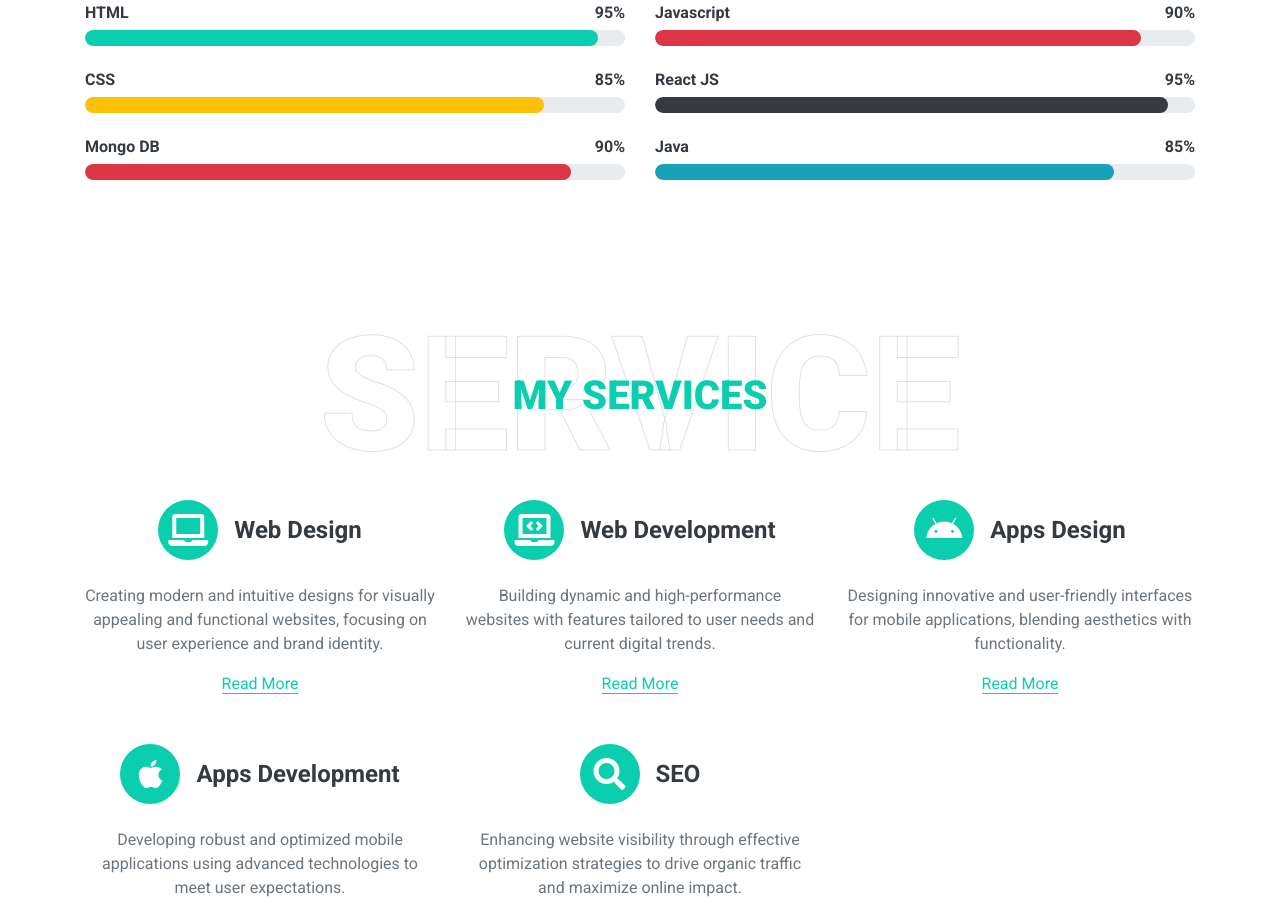
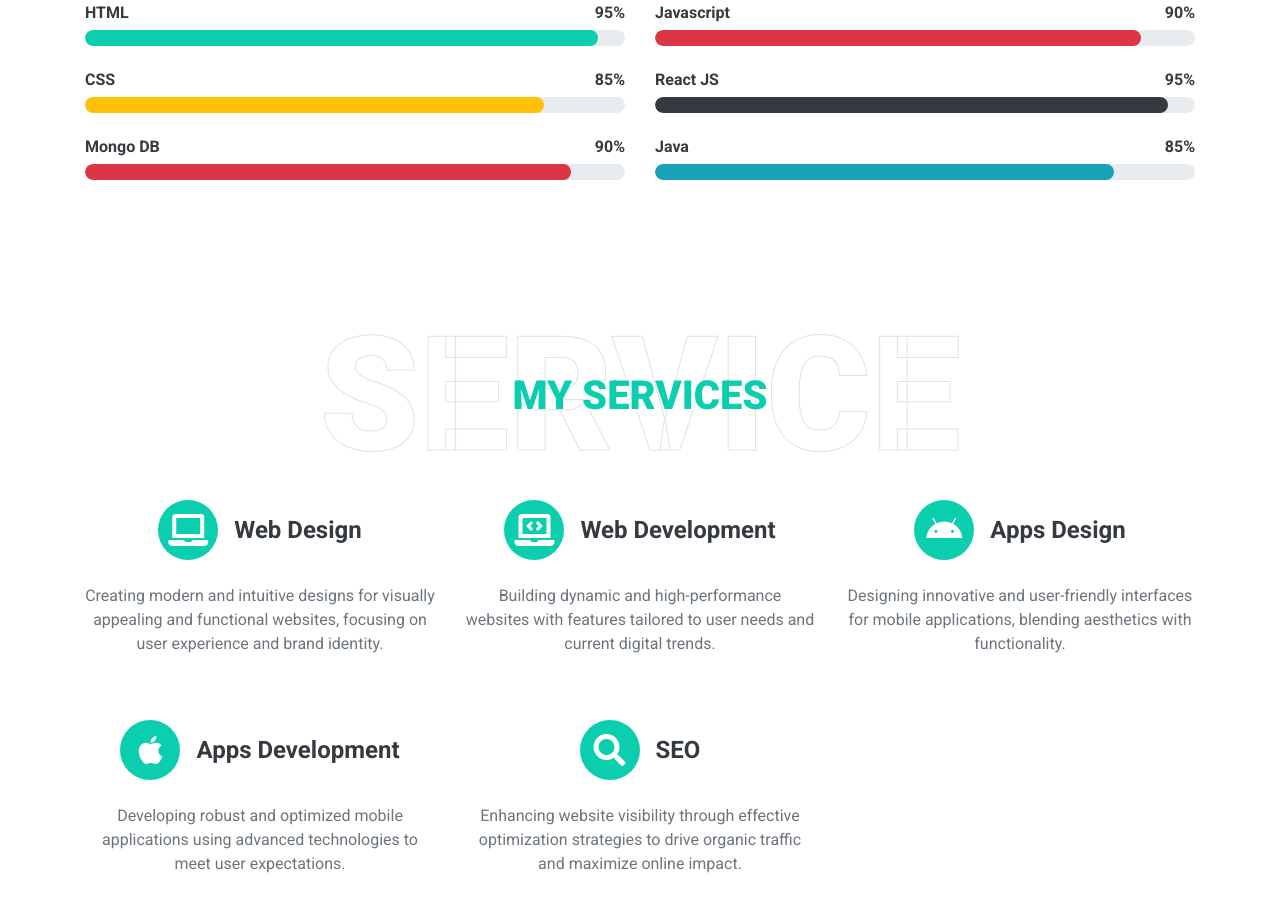
Before and after one commit to AmnaDhrioua/AmnaDhriouaportfolio, a plain HTML site: page index.html in a window 1280 px wide. Shown: the part 3028-3938 px from the top of the page. Drawn offline with nearby package versions, Linux system fonts and the light colour scheme.

Commit message:
Modification1

```diff
--- a/index.html
+++ b/index.html
@@ -109,7 +109,7 @@
                     <div class="row mb-3">
                         <div class="col-sm-6 py-2"><h6>Name: <span class="text-secondary">Amna Dhrioua</span></h6></div>
                         <div class="col-sm-6 py-2"><h6>Degree: <span class="text-secondary">Bachelor</span></h6></div>
-                        <div class="col-sm-6 py-2"><h6>Experience: <span class="text-secondary">3 Years</span></h6></div>
+                        <div class="col-sm-6 py-2"><h6>Experience: <span class="text-secondary">1 Year</span></h6></div>
                         <div class="col-sm-6 py-2"><h6>Phone: <span class="text-secondary">+216 50 315 779</span></h6></div>
                         <div class="col-sm-6 py-2"><h6>Email: <span class="text-secondary">dhrioua.amna@gmail.com</span></h6></div>
                         <div class="col-sm-6 py-2"><h6>Address: <span class="text-secondary">4060 Kalaa kebira, Sousse, Tunisia</span></h6></div>
@@ -263,7 +263,7 @@
                         <h4 class="font-weight-bold m-0">Web Design</h4>
                     </div>
                     <p>Creating modern and intuitive designs for visually appealing and functional websites, focusing on user experience and brand identity.</p>
-                    <a class="border-bottom border-primary text-decoration-none" href="">Read More</a>
+                    <!--<a class="border-bottom border-primary text-decoration-none" href="">Read More</a>-->
                 </div>
                 <div class="col-lg-4 col-md-6 text-center mb-5">
                     <div class="d-flex align-items-center justify-content-center mb-4">
@@ -271,7 +271,7 @@
                         <h4 class="font-weight-bold m-0">Web Development</h4>
                     </div>
                     <p>Building dynamic and high-performance websites with features tailored to user needs and current digital trends.                    </p>
-                    <a class="border-bottom border-primary text-decoration-none" href="">Read More</a>
+                    <!--<a class="border-bottom border-primary text-decoration-none" href="">Read More</a>-->
                 </div>
                 <div class="col-lg-4 col-md-6 text-center mb-5">
                     <div class="d-flex align-items-center justify-content-center mb-4">
@@ -279,7 +279,7 @@
                         <h4 class="font-weight-bold m-0">Apps Design</h4>
                     </div>
                     <p>Designing innovative and user-friendly interfaces for mobile applications, blending aesthetics with functionality.                    </p>
-                    <a class="border-bottom border-primary text-decoration-none" href="">Read More</a>
+                    <!--<a class="border-bottom border-primary text-decoration-none" href="">Read More</a>-->
                 </div>
                 <div class="col-lg-4 col-md-6 text-center mb-5">
                     <div class="d-flex align-items-center justify-content-center mb-4">
@@ -287,7 +287,7 @@
                         <h4 class="font-weight-bold m-0">Apps Development</h4>
                     </div>
                     <p>Developing robust and optimized mobile applications using advanced technologies to meet user expectations.                    </p>
-                    <a class="border-bottom border-primary text-decoration-none" href="">Read More</a>
+                    <!--<a class="border-bottom border-primary text-decoration-none" href="">Read More</a>-->
                 </div>
                 <div class="col-lg-4 col-md-6 text-center mb-5">
                     <div class="d-flex align-items-center justify-content-center mb-4">
@@ -295,7 +295,7 @@
                         <h4 class="font-weight-bold m-0">SEO</h4>
                     </div>
                     <p>Enhancing website visibility through effective optimization strategies to drive organic traffic and maximize online impact.                    </p>
-                    <a class="border-bottom border-primary text-decoration-none" href="">Read More</a>
+                    <!--<a class="border-bottom border-primary text-decoration-none" href="">Read More</a>-->
                 </div>
             </div>
         </div>
```
